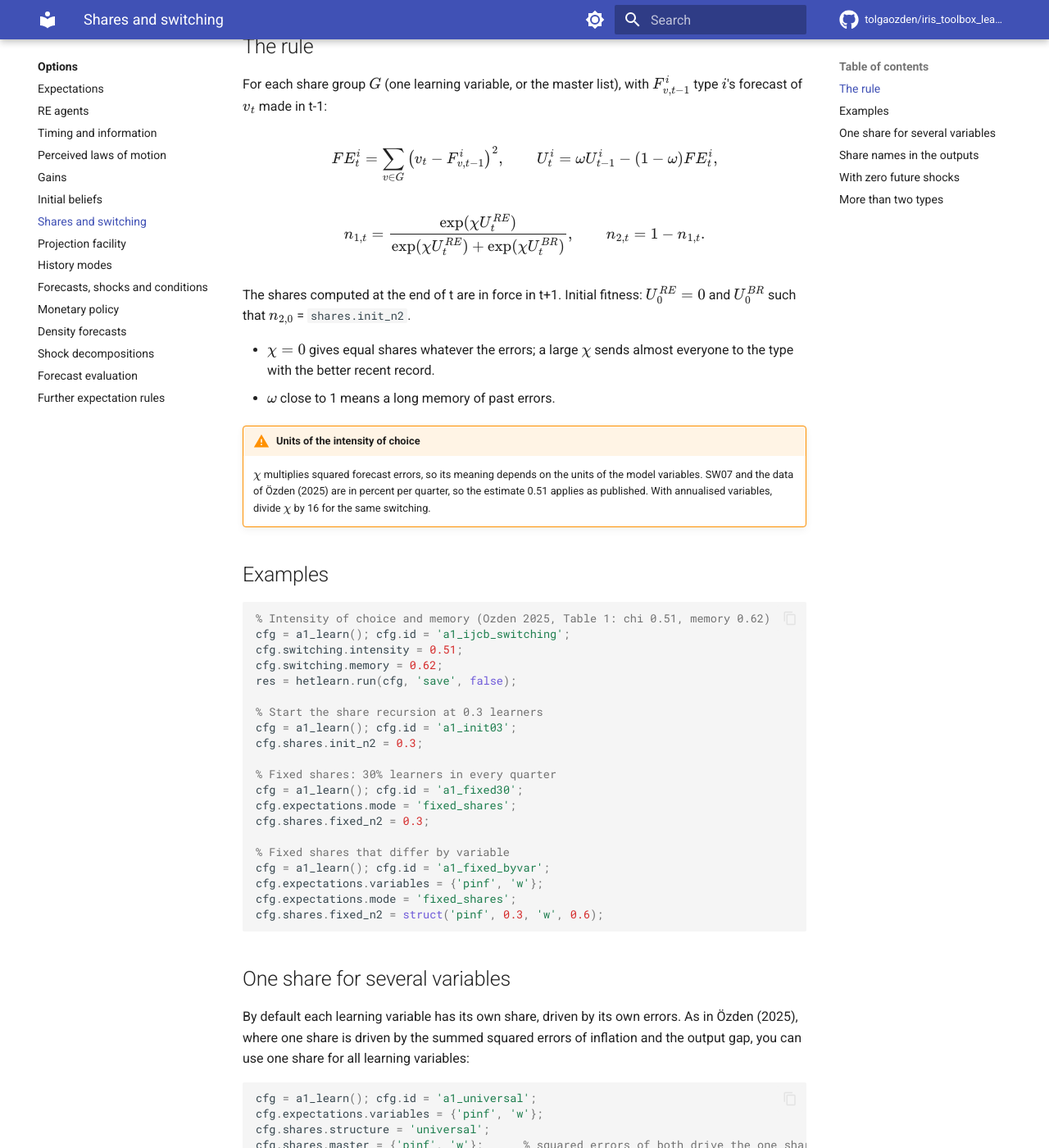
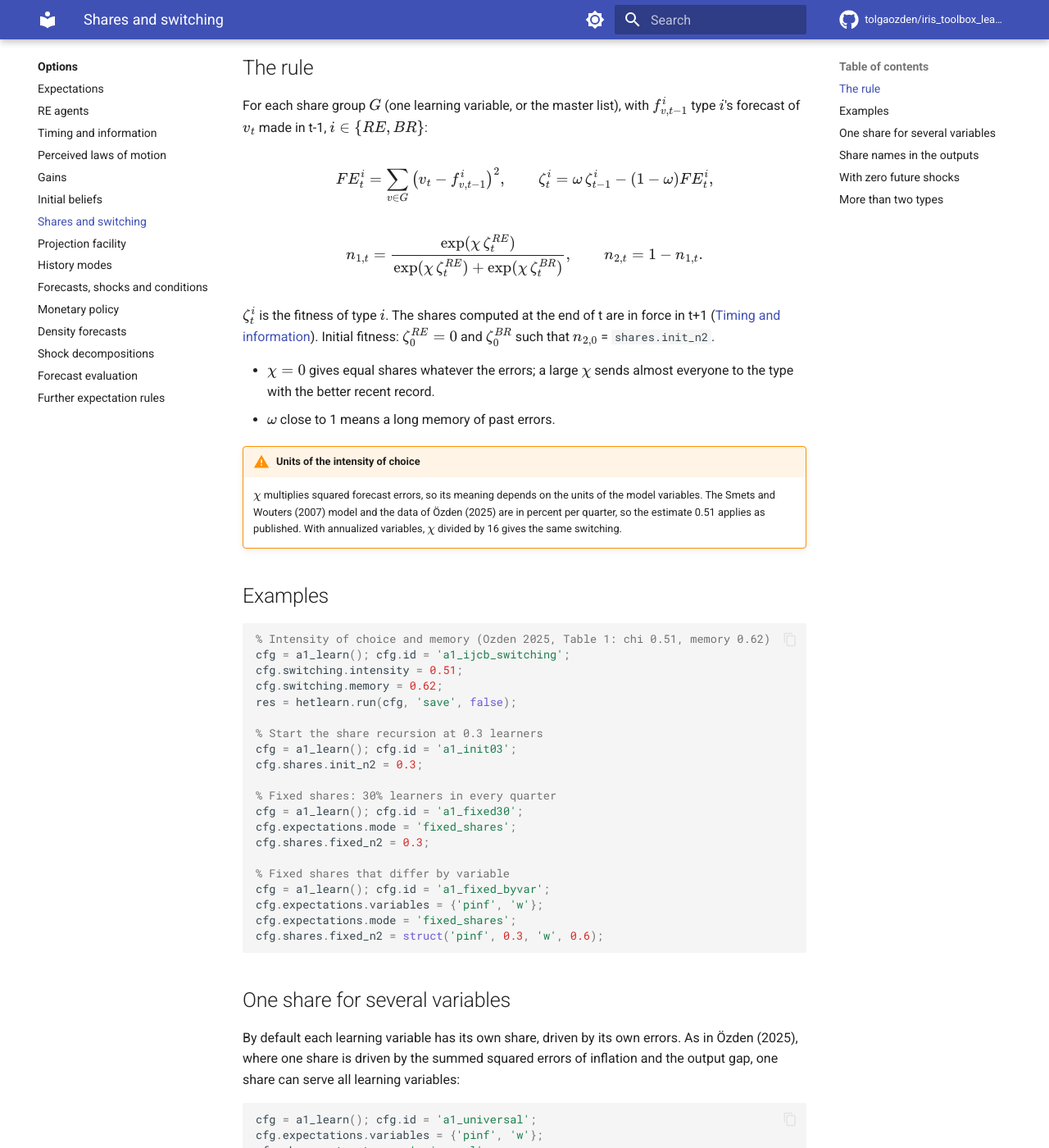
Before and after one commit to HetLearn/iris_toolbox_learning, an MkDocs documentation site: the page built from docs_site/options/switching.md, in a window 1280 px wide and 1400 px high, scrolled down 799 px. Shown: the whole window at 82% size. Built offline with MkDocs 1.6.1 and Material for MkDocs 9.7.7, drawn with Linux system fonts in a browser that asks for light colours; comment, search, counter and statistics services are not loaded; some of the changed text lies outside the part shown.

Commit message:
Site page revised to the writing rules (docs_site/options/switching.md)
US spelling, no second person, abbreviations spelled out on first use, internal dates and labels removed, notation aligned with the technical appendix.

````diff
--- a/docs_site/options/switching.md
+++ b/docs_site/options/switching.md
@@ -1,7 +1,8 @@
 # Shares and switching
 
-In mode `'switching'` the shares of RE agents and learners move each quarter with their
-recent forecast performance (Özden 2025, eqs. 14-15).
+In mode `'switching'` the shares of rational expectations (RE) agents and learners move each
+quarter with their recent forecast performance (Özden 2025, eqs. 14-15). In the code and the
+outputs the learners carry the suffix BR, for bounded rationality.
 
 | Option | Values (default first) | Meaning |
 |---|---|---|
@@ -15,21 +16,22 @@
 
 ## The rule
 
-For each share group \(G\) (one learning variable, or the master list), with \(F^i_{v,t-1}\)
-type \(i\)'s forecast of \(v_t\) made in t-1:
+For each share group \(G\) (one learning variable, or the master list), with \(f^i_{v,t-1}\)
+type \(i\)'s forecast of \(v_t\) made in t-1, \(i \in \{RE, BR\}\):
 
 \[
-FE^i_t = \sum_{v \in G}\left(v_t - F^i_{v,t-1}\right)^2, \qquad
-U^i_t = \omega U^i_{t-1} - (1-\omega) FE^i_t ,
+FE^i_t = \sum_{v \in G}\left(v_t - f^i_{v,t-1}\right)^2, \qquad
+\zeta^i_t = \omega\, \zeta^i_{t-1} - (1-\omega) FE^i_t ,
 \]
 
 \[
-n_{1,t} = \frac{\exp(\chi U^{RE}_t)}{\exp(\chi U^{RE}_t) + \exp(\chi U^{BR}_t)}, \qquad
+n_{1,t} = \frac{\exp(\chi\, \zeta^{RE}_t)}{\exp(\chi\, \zeta^{RE}_t) + \exp(\chi\, \zeta^{BR}_t)}, \qquad
 n_{2,t} = 1 - n_{1,t}.
 \]
 
-The shares computed at the end of t are in force in t+1. Initial fitness: \(U^{RE}_0 = 0\) and
-\(U^{BR}_0\) such that \(n_{2,0}\) = `shares.init_n2`.
+\(\zeta^i_t\) is the fitness of type \(i\). The shares computed at the end of t are in force in
+t+1 ([Timing and information](timing.md#the-order-of-events-in-quarter-t)). Initial fitness:
+\(\zeta^{RE}_0 = 0\) and \(\zeta^{BR}_0\) such that \(n_{2,0}\) = `shares.init_n2`.
 
 - \(\chi = 0\) gives equal shares whatever the errors; a large \(\chi\) sends almost everyone to
   the type with the better recent record.
@@ -37,9 +39,9 @@
 
 !!! warning "Units of the intensity of choice"
     \(\chi\) multiplies squared forecast errors, so its meaning depends on the units of the model
-    variables. SW07 and the data of Özden (2025) are in percent per quarter, so the estimate
-    0.51 applies as published. With annualised variables, divide \(\chi\) by 16 for the same
-    switching.
+    variables. The Smets and Wouters (2007) model and the data of Özden (2025) are in percent
+    per quarter, so the estimate 0.51 applies as published. With annualized variables, \(\chi\)
+    divided by 16 gives the same switching.
 
 ## Examples
 
@@ -70,7 +72,7 @@
 
 By default each learning variable has its own share, driven by its own errors. As in Özden
 (2025), where one share is driven by the summed squared errors of inflation and the output
-gap, you can use one share for all learning variables:
+gap, one share can serve all learning variables:
 
 ```matlab
 cfg = a1_learn(); cfg.id = 'a1_universal';
@@ -84,16 +86,16 @@
 
 ## Share names in the outputs
 
-Type 1 is the RE agents, type 2 the learners; the shares sum to 1.
+Share 1 is the RE agents', share 2 the learners'; the shares sum to 1.
 
 | Name | Where | Meaning |
 |---|---|---|
 | `n1_<x>`, `n2_<x>` | model parameters | RE and learners' shares of x's expectation in the model |
 | `n1`, `n2` | `res.learning.<x>` | Discrete-choice shares computed at the end of each quarter |
 | `n1_model` | `res.learning.<x>` | RE share actually in the model that quarter (= `n1` of the quarter before, unless the projection facility kept the shares) |
-| `zetaRE`, `zetaBR` | `res.learning.<x>` | Fitness \(U^{RE}\), \(U^{BR}\) |
-| `FE_RE`, `FE_BR` | `res.learning.<x>` | Squared one-step errors |
-| `fRE`, `fBR` | `res.learning.<x>` | The one-step forecasts |
+| `zetaRE`, `zetaBR` | `res.learning.<x>` | Fitness \(\zeta^{RE}\), \(\zeta^{BR}\) |
+| `FE_RE`, `FE_BR` | `res.learning.<x>` | Squared one-step errors \(FE^{RE}\), \(FE^{BR}\) |
+| `fRE`, `fBR` | `res.learning.<x>` | The one-step forecasts \(f^{RE}\), \(f^{BR}\) |
 
 ```matlab
 res = hetlearn.run(a1_learn(), 'save', false);
````
Also changed, not shown: other parts of docs_site/options/switching.md (+1 -1 lines).
